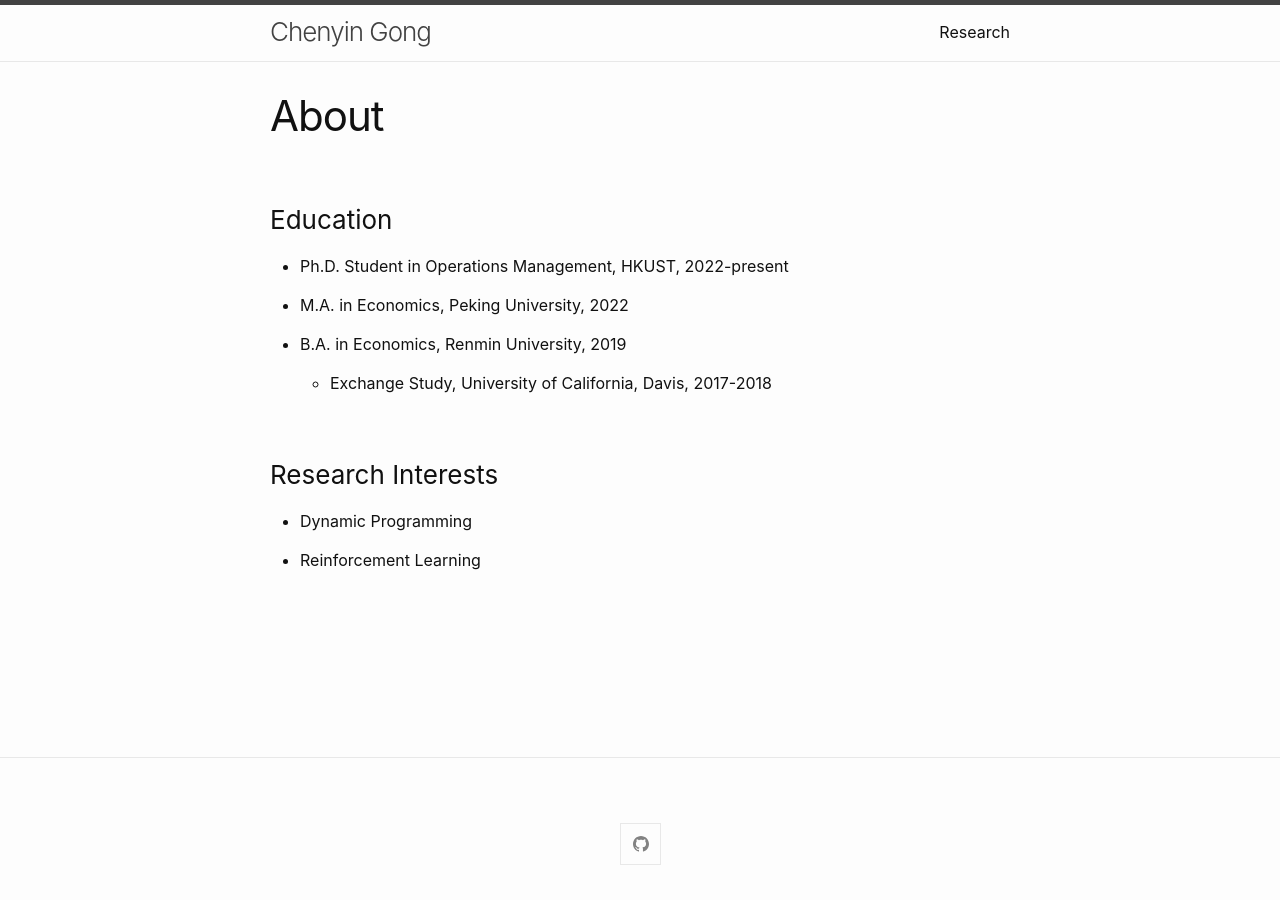
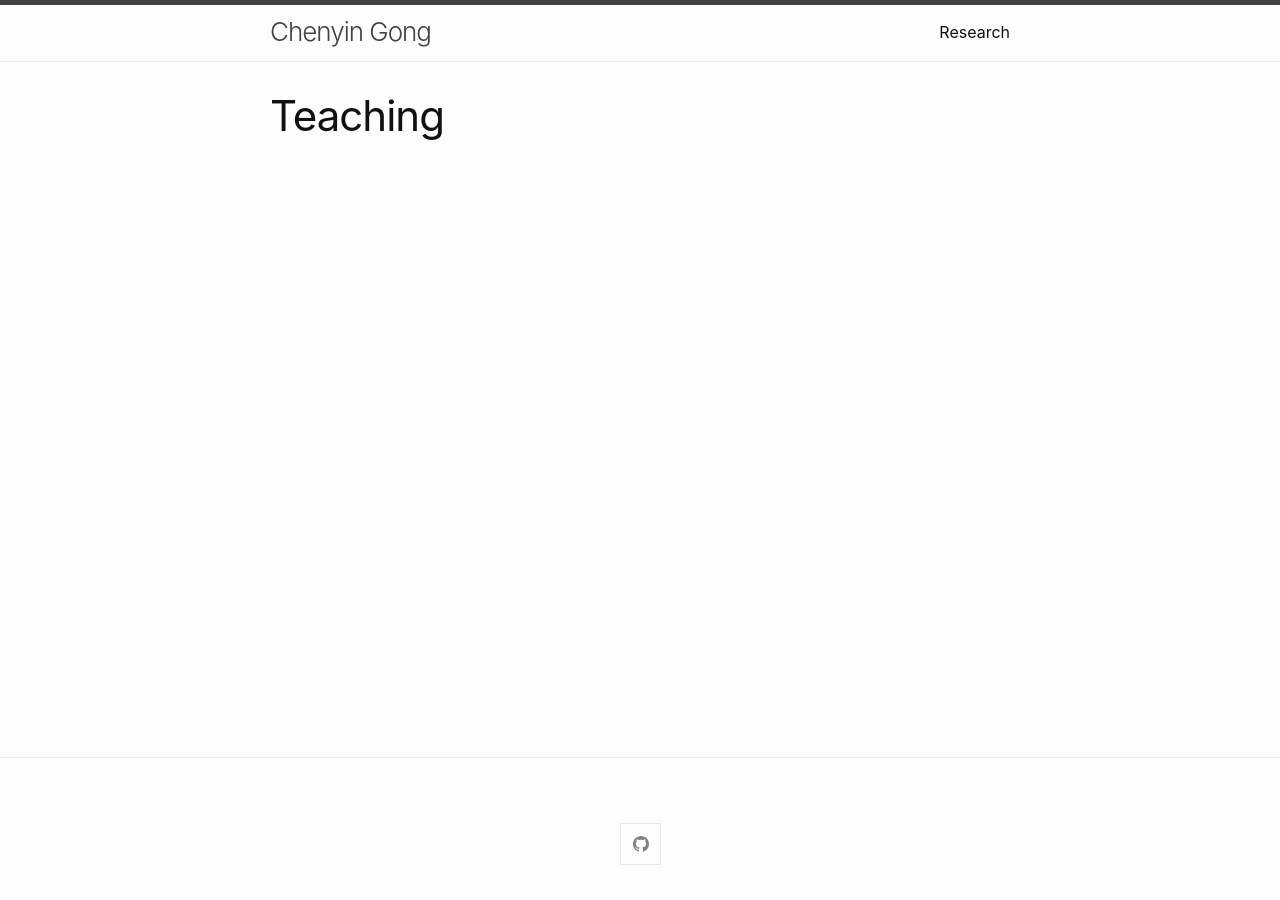
Before and after one commit to chenyingong/chenyingong.github.io, a Jekyll site: the page built from teaching.md, in a window 1280 px wide. Built offline with Jekyll 4.4.1, drawn with Linux system fonts in a browser that asks for light colours.

Commit message:
Update teaching.md

```diff
--- a/teaching.md
+++ b/teaching.md
@@ -1,21 +1,5 @@
 ---
 layout: page
-title: About
+title: Teaching
 permalink: /about/
 ---
-
-### Education
-
-  * Ph.D. Student in Operations Management, HKUST, 2022-present
-
-  * M.A. in Economics, Peking University, 2022
-
-  * B.A. in Economics, Renmin University, 2019
-
-    * Exchange Study, University of California, Davis, 2017-2018
-
-### Research Interests
-
-  * Dynamic Programming
-
-  * Reinforcement Learning
```
